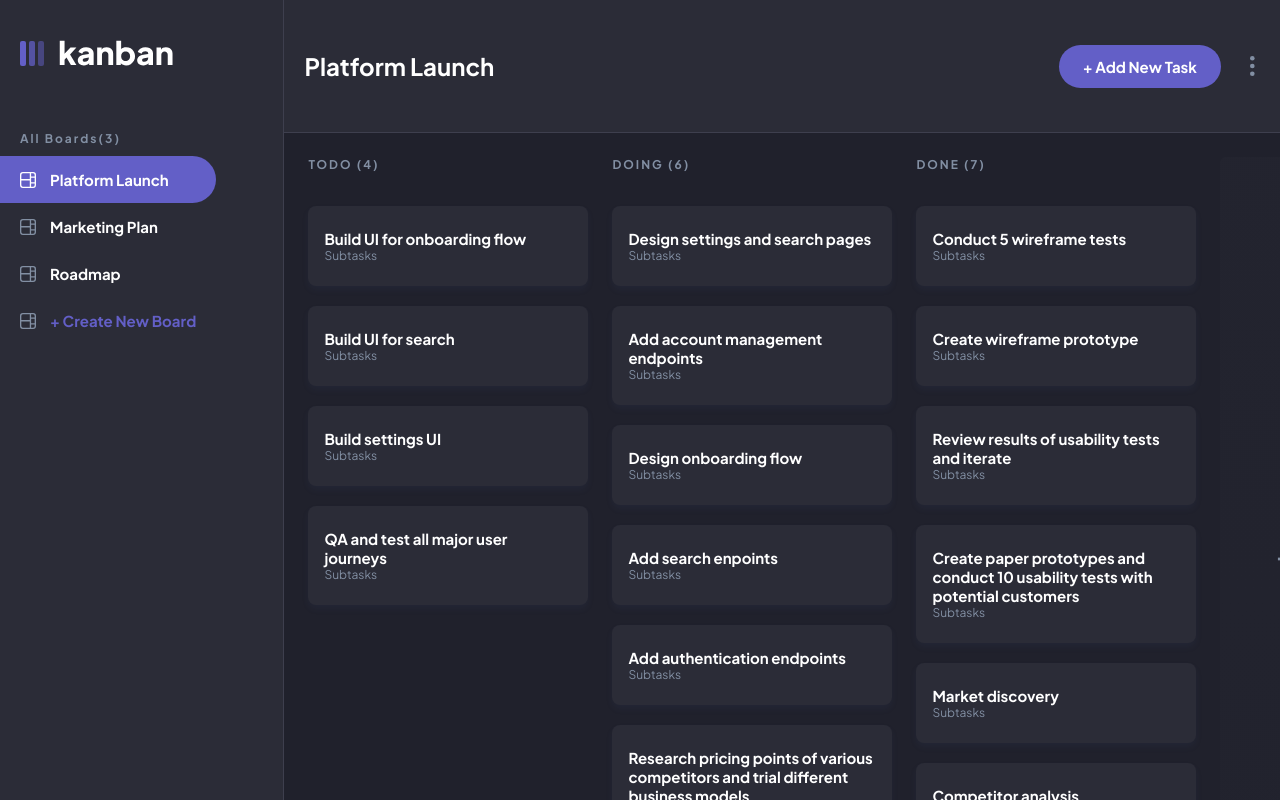
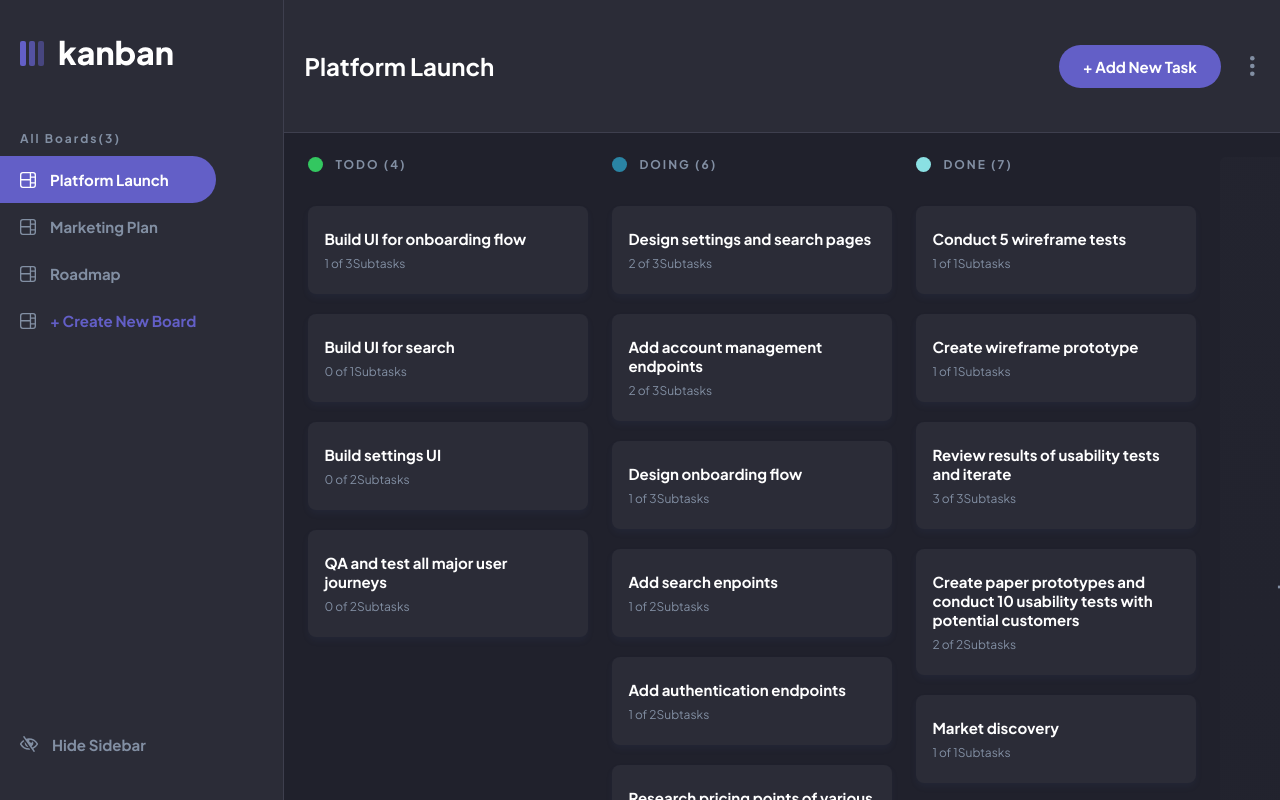
Before and after one commit to zillur-rgb/kanban-task-manager, a React (Vite) app: page / in a window 1280 px wide. Built offline with nearby package versions, Linux system fonts and the light colour scheme.

Commit message:
Style: add for kanban board

```diff
--- a/src/App.css
+++ b/src/App.css
@@ -41,6 +41,7 @@ button {
 .card p {
   font-size: 12px;
   color: #828fa3;
+  padding-top: 8px;
 }
 
 .column-name {
@@ -90,7 +91,9 @@ button {
   flex-direction: column;
   align-items: flex-start;
   padding-top: 20px;
+  padding-bottom: 32px;
   font-size: 14px;
+  justify-content: space-between;
 }
 
 .logo {
@@ -103,6 +106,8 @@ button {
 }
 
 .list-board {
+  font-weight: bold;
+  color: #828fa3;
   display: flex;
   align-items: center;
   gap: 14px;
@@ -137,6 +142,7 @@ button {
 
 .active {
   background-color: #635fc7;
+  color: white;
 }
 
 .active img {
@@ -209,3 +215,12 @@ main {
 main::-webkit-scrollbar {
   display: none; /* Safari and Chrome*/
 }
+
+.column-name-wrapper {
+  display: flex;
+  flex-direction: column;
+}
+.column-header {
+  display: flex;
+  gap: 12px;
+}
--- a/src/components/Kanban.tsx
+++ b/src/components/Kanban.tsx
@@ -67,6 +67,9 @@ const Kanban = ({
     });
   };
 
+  let randomColorGenerator = () =>
+    Math.floor(Math.random() * 16777215).toString(16);
+
   return (
     <div className="Kanban">
       <DragDropContext
@@ -77,10 +80,22 @@ const Kanban = ({
           ([columnId, column]: [string, any]) => {
             return (
               <div key={columnId}>
-                <div>
+                <>
+                  <div className="column-name-wrapper">
+                    <div className="column-header">
+                      <div
+                        style={{
+                          width: 15,
+                          height: 15,
+                          borderRadius: 50,
+                          backgroundColor: `#${randomColorGenerator()}`,
+                        }}
+                      ></div>
+
                       <h4 className="column-name">
                         {column.name} ({column.tasks.length})
                       </h4>
+                    </div>
                     <Droppable droppableId={columnId} key={columnId}>
                       {(provided) => {
                         return (
@@ -118,7 +133,16 @@ const Kanban = ({
                                         }}
                                       >
                                         <h4>{item.title}</h4>
-                                      <p>Subtasks</p>
+                                        <p>
+                                          {
+                                            item.subtasks.filter(
+                                              (item: any) =>
+                                                item.isCompleted === true
+                                            ).length
+                                          }{" "}
+                                          of {item.subtasks.length}
+                                          Subtasks
+                                        </p>
                                       </div>
                                     );
                                   }}
@@ -131,6 +155,7 @@ const Kanban = ({
                       }}
                     </Droppable>
                   </div>
+                </>
               </div>
             );
           }
--- a/src/components/Layout.tsx
+++ b/src/components/Layout.tsx
@@ -5,6 +5,7 @@ import { useContext, useState } from "react";
 import { CopyContext } from "../App";
 import { IBoards } from "../types/boards";
 import SmallDropdown from "./operations/SmallDropdown";
+import hidebar from "../assets/icon-hide-sidebar.svg";
 
 type Props = {
   children: React.ReactNode;
@@ -28,6 +29,7 @@ const Layout = (props: Props) => {
     <>
       <div className="container">
         <div className="sidebar">
+          <div>
             <img src={Logo} alt="Logo" className="logo" />
 
             <div className="sidebar-boards">
@@ -54,6 +56,10 @@ const Layout = (props: Props) => {
                   <img src={boardImg} alt="board" />+ Create New Board
                 </div>
               </div>
+            </div>
+          </div>
+          <div className="list-board">
+            <img src={hidebar} alt="eyes-closed" /> Hide Sidebar
           </div>
         </div>
 
```
Lines whose indentation alone changed are shown as unchanged.
